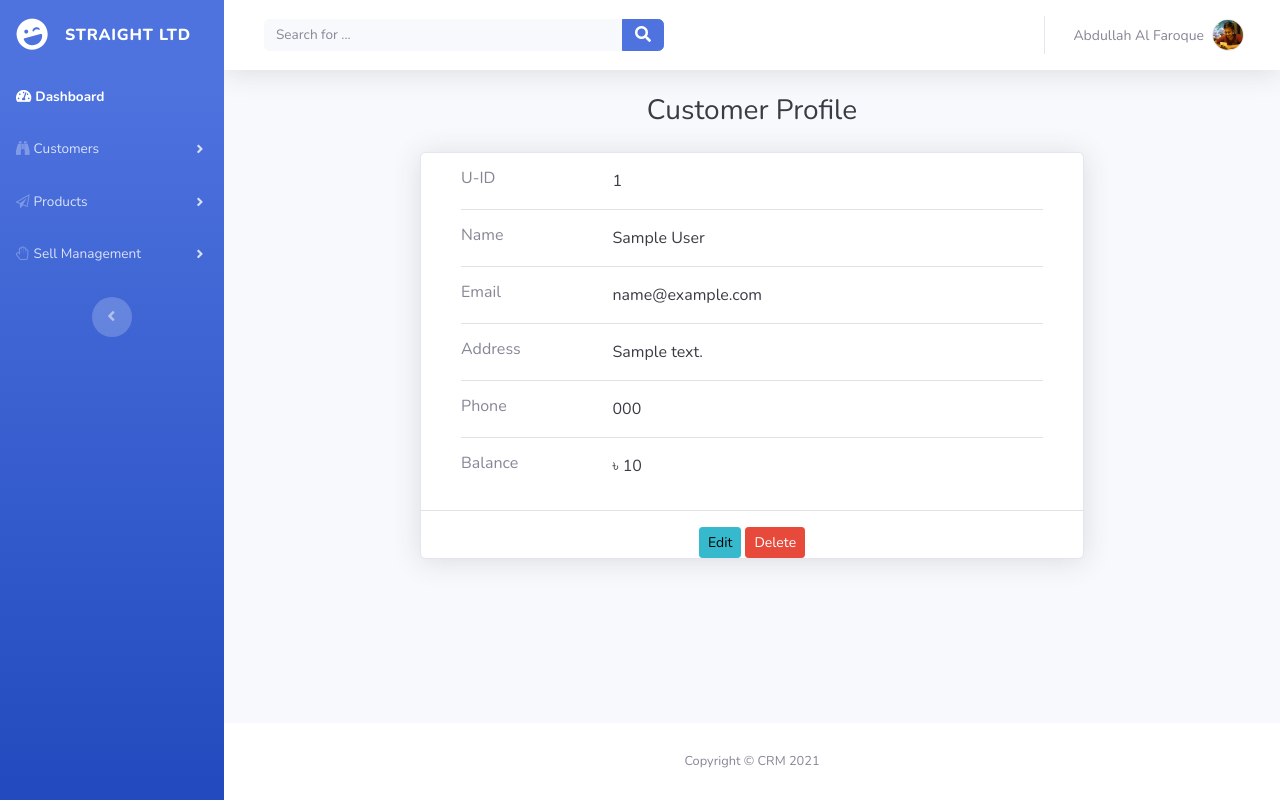
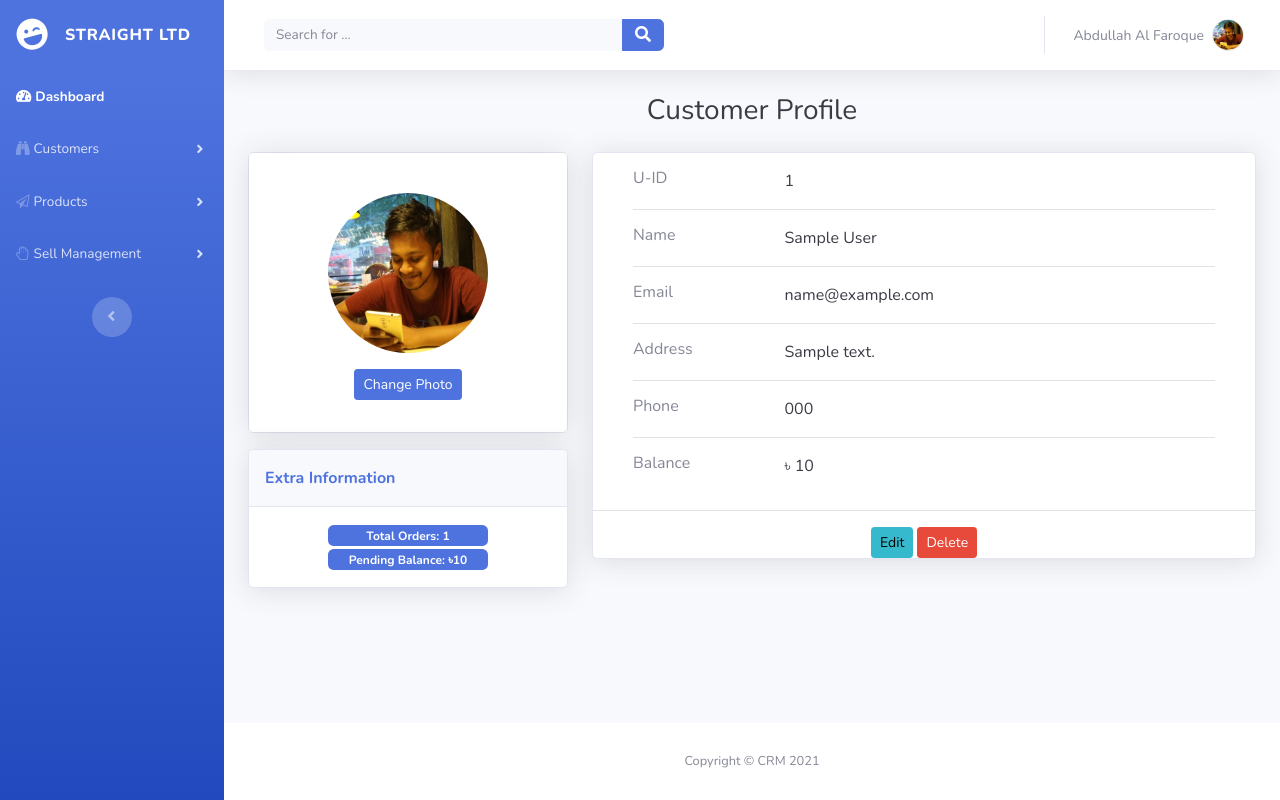
Before and after one commit to rfnshare/StraightIntLtd, a Django app: page /customer/customer_details/1/ in a window 1280 px wide. Run offline with Django 3.2, Linux system fonts and the light colour scheme; a user stored in the database is signed in; tables that the repository leaves empty hold one stand-in row (values such as "Sample post"); some libraries are stand-ins or nearby versions.

Commit message:
Customer Details Page design and information updated

```diff
--- a/customer/views.py
+++ b/customer/views.py
@@ -6,6 +6,8 @@ from django.shortcuts import render, redirect
 from django.views.generic import *
 from django.urls import reverse_lazy
 from django.contrib import messages
+
+from sell.models import Invoice
 from .models import *
 from django.contrib import messages
 from django.views import View
--- a/templates/customer/customer_details.html
+++ b/templates/customer/customer_details.html
@@ -1,17 +1,45 @@
 {% extends 'partials/main.html' %}
-
+{% load static %}
 {% block content %}
     <div class="d-sm-flex justify-content-center align-items-center mb-4">
         <h3 class="text-dark mb-0">Customer Profile</h3>
     </div>
 
-    <div class="row justify-content-center">
+
+    <div class="row">
+        <div class="col-lg-5 col-xl-4">
+            <div class="card mb-3">
+                <div class="card-body text-center shadow"><img class="rounded-circle mb-3 mt-4"
+                                                               src="{% static '/dashboard/img/61928672_2299563540103978_671004437166161920_n.jpg' %}"
+                                                               width="160"
+                                                               height="160">
+                    <div class="mb-3">
+                        <button class="btn btn-primary btn-sm" type="button">Change Photo</button>
+                    </div>
+                </div>
+            </div>
+            <div class="card shadow mb-4">
+                <div class="card-header py-3">
+                    <p class="text-primary m-0 fw-bold">Extra Information</p>
+                </div>
+                <div class="card-body text-center">
+                    <div class="badge bg-primary text-wrap" style="width: 10rem;">
+                        Total Orders: {{ customer.invoice_set.count }}
+                    </div>
+                    <div class="badge bg-primary text-wrap" style="width: 10rem;">
+                        Pending Balance: ৳{{ customer.balance }}
+                    </div>
+
+                </div>
+            </div>
+        </div>
         <div class="col-lg-7 col-xl-8">
             <div class="card shadow mb-4">
 
                 <div class="card-body ">
                     <div class="container">
                         <div class="row">
+
                             <div class="col-sm-3">
                                 <h6 class="mb-0">U-ID</h6>
                             </div>
--- a/templates/customer/customer_list.html
+++ b/templates/customer/customer_list.html
@@ -46,7 +46,7 @@
                             <th>Email</th>
                             <th>Address</th>
                             <th>Phone</th>
-                            <th>Balance</th>
+                            <th>Pending Balance</th>
                             <th colspan="2" style="text-align: center;">Action</th>
                         </tr>
                         </thead>
```
